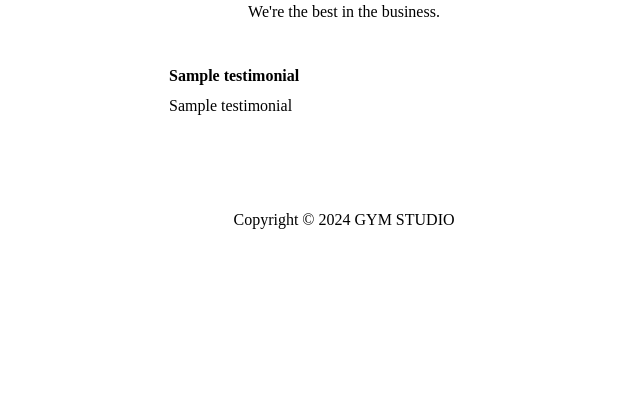
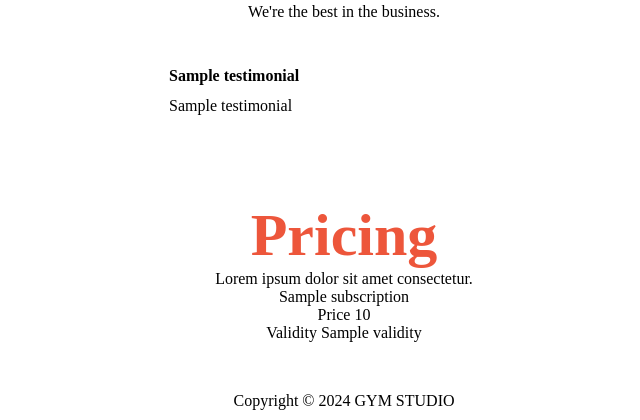
Before and after one commit to manub4458/python-trial, a FastAPI app: template templates/index.html in a window 1280 px wide. Shown: the part 2015-2435 px from the top of the page, without its empty margins (296-936 px from the left). Before the commit the page ends 2244 px from the top, so only its background shows below. Run offline with FastAPI, Linux system fonts and the light colour scheme; the template is opened without the code that fills it: most values are stand-ins (such as "Sample title", 1, 10 or a date in 2020); some libraries are stand-ins or nearby versions.

Commit message:
showing subscription pricing in home page

```diff
--- a/templates/index.html
+++ b/templates/index.html
@@ -220,6 +220,28 @@
 
     </section>
 
+    <section class="expert">
+        <div>
+            <h1>
+                <span> Pricing </span>
+            </h1>
+            <p>
+                Lorem ipsum dolor sit amet consectetur.
+            </p>
+        </div>
+        <div>
+            {% for subscription in subscriptions %}
+                <div>
+                    <p>{{ subscription.get("name") }}</p>
+                    <div>
+                        <p>Price {{ subscription.get("price") }}</p>
+                        <p>Validity {{ subscription.get("validity") }}</p>
+                    </div>
+                </div>
+            {% endfor %}
+        </div>
+    </section>
+
     <footer>
         <div>
             <p>
```
